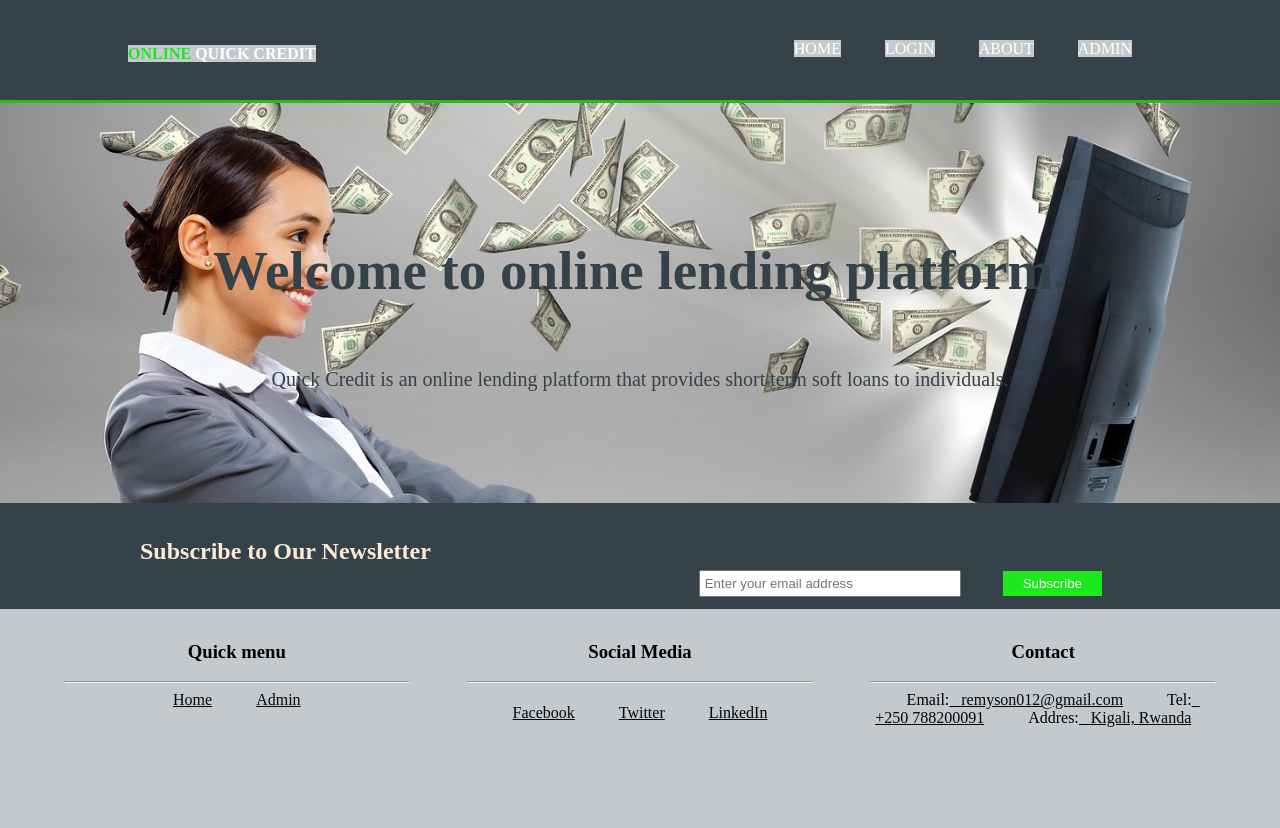
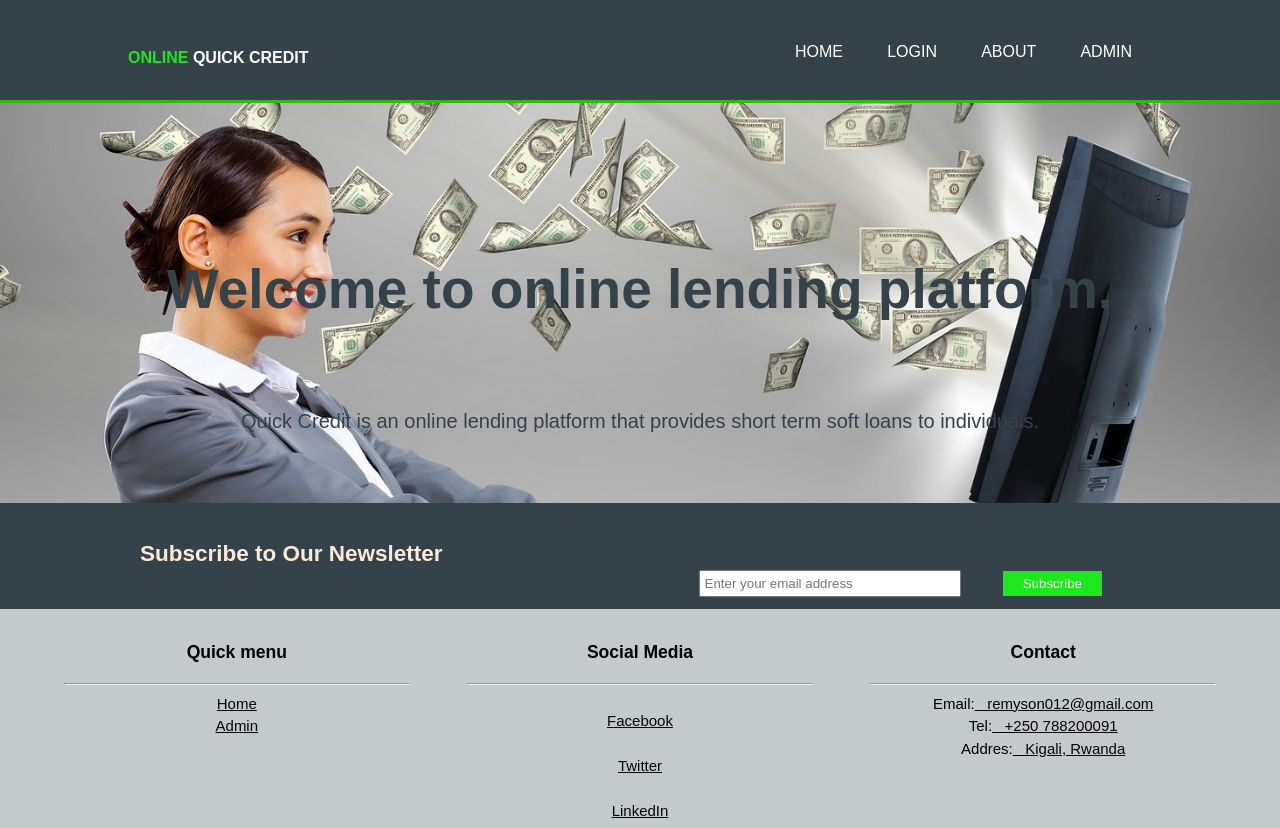
Before and after one commit to JeanRemy012/QUICK-CREDIT, a plain HTML site: page UI/pages/index.html in a window 1280 px wide. Before the commit the page ends 800 px from the top, so only its background shows below. Drawn offline with Linux system fonts and the light colour scheme.

Commit message:
update styling

```diff
--- a/UI/css/style.css
+++ b/UI/css/style.css
@@ -1,5 +1,4 @@
 body{
-<<<<<<< HEAD
     font: 15px/1.5 Arial, Helvetica,sans-serif;
     padding: 0;
     margin: 0;
@@ -38,51 +37,10 @@ header a{
    color: #ffffff;
    text-decoration: none;
    font-size: 16px;
-=======
-   font: 15px/1.5 Arial, Helvetica,sans-serif;
-   padding: 0;
-   margin: 0;
-   background-color: #c4c9cc;
-}
-.container{
-  width: 80%;
-  margin: auto;
-  overflow: hidden;
-}
-ul{
-  margin: 0;
-  padding: 0;
-}
-.main-content{
-  color: black;
-  text-align: center;
-}
-.btnSubscribe{
-  margin: 38px;
-  background: #1de81d;
-  border: 0;
-  padding-left: 20px;
-  padding-right: 20px;
-  color: #ffffff;
-  height: 25px;
-}
-header{
-  background:#35424a;
-  color: #ffffff;
-  padding-top: 30px;
-  min-height: 70px;
-  border-bottom:rgb(44, 187, 16) 3px solid;
-}
-header a{
-  color: #ffffff;
-  text-decoration: none;
-  font-size: 16px;
->>>>>>> ft-user-should-be-to-signup-#165595674
 }
 
 
 header li{
-<<<<<<< HEAD
    margin:left;
    display: inline;
    padding: 0 20px 0 20px;
@@ -168,91 +126,4 @@ header a:hover{
 }
 .footer-grid .no-style li{
    list-style-type: none;
-=======
-  margin:left;
-  display: inline;
-  padding: 0 20px 0 20px;
 }
-header #branding{
-  float: left;
-}
-header #branding h1{
-  margin: 0;
-}
-header nav{
-  float: right;
-  margin-top:10px;
-}
-header .highlight, header .current a{
-  color: #1de81d;
-  font-weight: bold;
-}
-header a:hover{
-  color:#cccccc;
-  font-weight: bold;
-}
-#showcase{
-  min-height: 400px;
-  background: url('../image/background.jpg') no-repeat;
-  background-size: cover;
-  text-align: center;
-  color:#35424a
-}
-#showcase h1{
-  margin-top: 100px;
-  font-size: 55px;
-  margin-bottom: 10px
-}
-#showcase p{
-  font-size: 20px;
-}
-#newsletter{
-  padding: 15px;
-  color: antiquewhite;
-  background: #35424a;
-
-}
-#newsletter h1{
-  float: left;
-}
-#newsletter form{
-  float: right;
-  margin-top:15px;
-}
-#newsletter input[type="email"]{
-  padding: 4px;
-  height: 15px;
-  width:250px;
-}
-.footer{
-  height: 130px;
-  width: 100%;
-  position: relative;
-  background:#c4c9cc;
-  margin-top: -40px;
-  clear: both;
-  padding-top: 1%;
-  color:black;
-}
-.footer-grid{
-  display: grid;
-  grid-template-columns: repeat(3,1fr);
-  text-align: center;
-  grid-column-gap: 5%;
-  width: 90%;
-  margin-left: auto;
-  margin-right: auto;
-
-}
-.footer-grid ul li a{
-  color: rgb(7, 7, 7);
-}
-.footer-grid ul li a:hover{
-  color: white;
-  font-style: italic;
-  text-shadow: 1px 1px 1px #333;
-}
-.footer-grid .no-style li{
-  list-style-type: none;
->>>>>>> ft-user-should-be-to-signup-#165595674
-}
```
